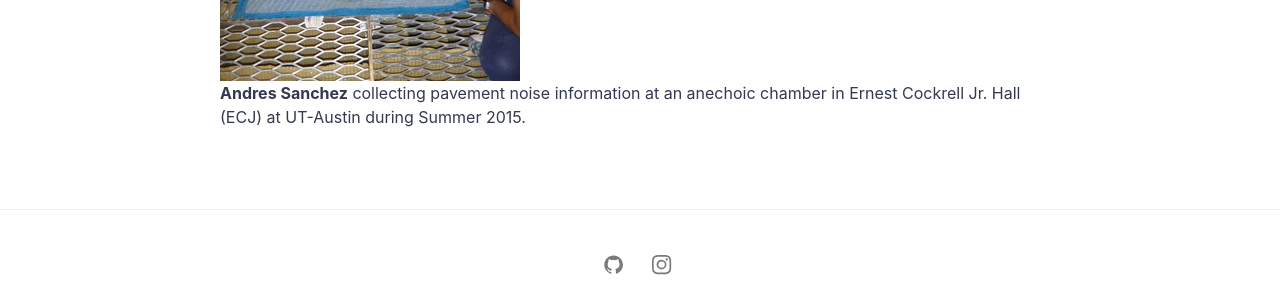
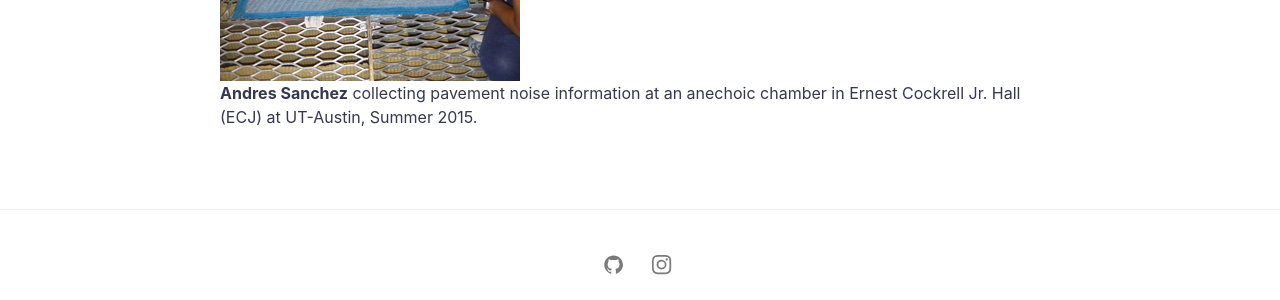
Before and after one commit to nzunigag/nzunigag.github.io, a Jekyll site: the page built from teaching.md, in a window 1280 px wide and 900 px high, scrolled down 2452 px. Shown: the part 525-825 px from the top of the window. Built offline with Jekyll 4.4.1, drawn with Linux system fonts in a browser that asks for light colours.

Commit message:
Update teaching.md

```diff
--- a/teaching.md
+++ b/teaching.md
@@ -67,4 +67,4 @@ ALIGN="center" style="width:300px; height:400px;"
 ALIGN="center" style="width:300px; height:400px;"
 />
 <br>
-<b>Andres Sanchez</b> collecting pavement noise information at an anechoic chamber in Ernest Cockrell Jr. Hall (ECJ) at UT-Austin during Summer 2015.
+<b>Andres Sanchez</b> collecting pavement noise information at an anechoic chamber in Ernest Cockrell Jr. Hall (ECJ) at UT-Austin, Summer 2015.
```
